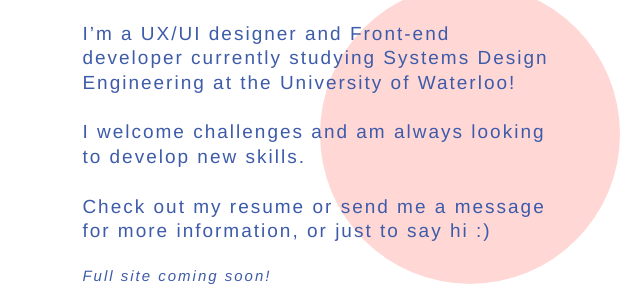
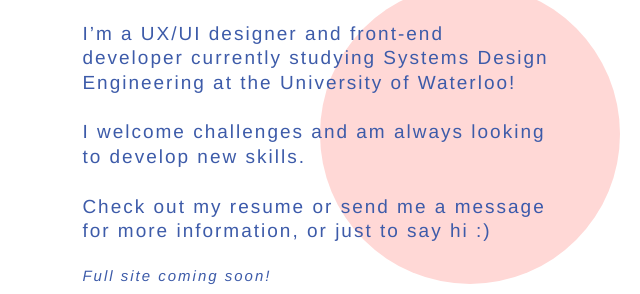
Before and after one commit to CharmaineWang/charmainewang.github.io, a plain HTML site: page index.html in a window 1280 px wide. Shown: the part 266-560 px from the top of the page, 170-810 px from the left. Drawn offline with nearby package versions, Linux system fonts and the light colour scheme; files that its build step writes are made by us from their sources.

Commit message:
website under construction :P

```diff
--- a/index.html
+++ b/index.html
@@ -59,7 +59,7 @@
                     <h1>Hi there,<br>my name is Charmaine!</h1>
                 </div>
                 <div class="description">
-                    <h2>I’m a UX/UI designer and Front-end developer currently studying Systems Design Engineering at the University of Waterloo!<br><br>I welcome challenges and am always looking to develop new skills.<br><br>Check out my <a target="blank" class="hyperlink" href="RESUME.pdf">resume</a> or send me a <a class="hyperlink" href="mailto:charmainewangyy@gmail.com" >message</a> for more information, or just to say hi :) <br><h3>Full site coming soon!</h3></h2>
+                    <h2>I’m a UX/UI designer and front-end developer currently studying Systems Design Engineering at the University of Waterloo!<br><br>I welcome challenges and am always looking to develop new skills.<br><br>Check out my <a target="blank" class="hyperlink" href="RESUME.pdf">resume</a> or send me a <a class="hyperlink" href="mailto:charmainewangyy@gmail.com" >message</a> for more information, or just to say hi :) <br><h3>Full site coming soon!</h3></h2>
                 </div>
             </div>
             <div class="row socials">
```
